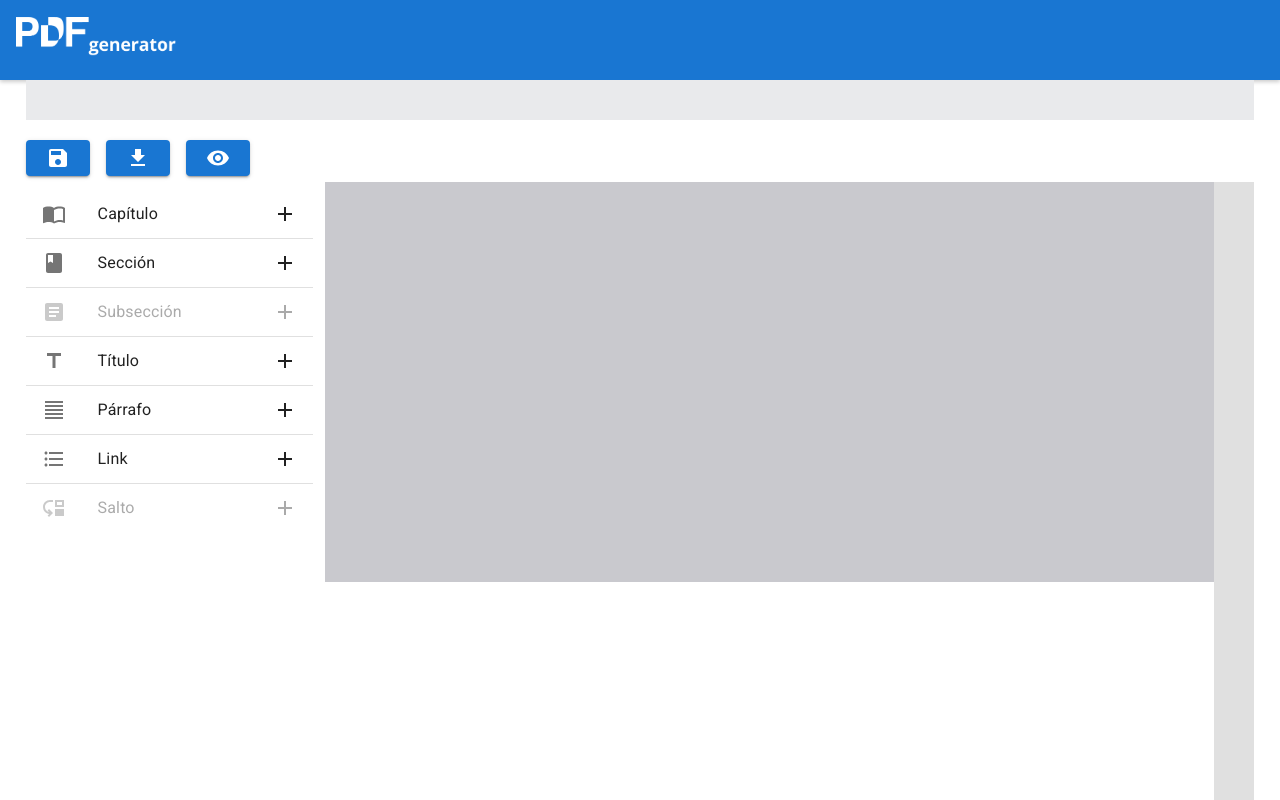
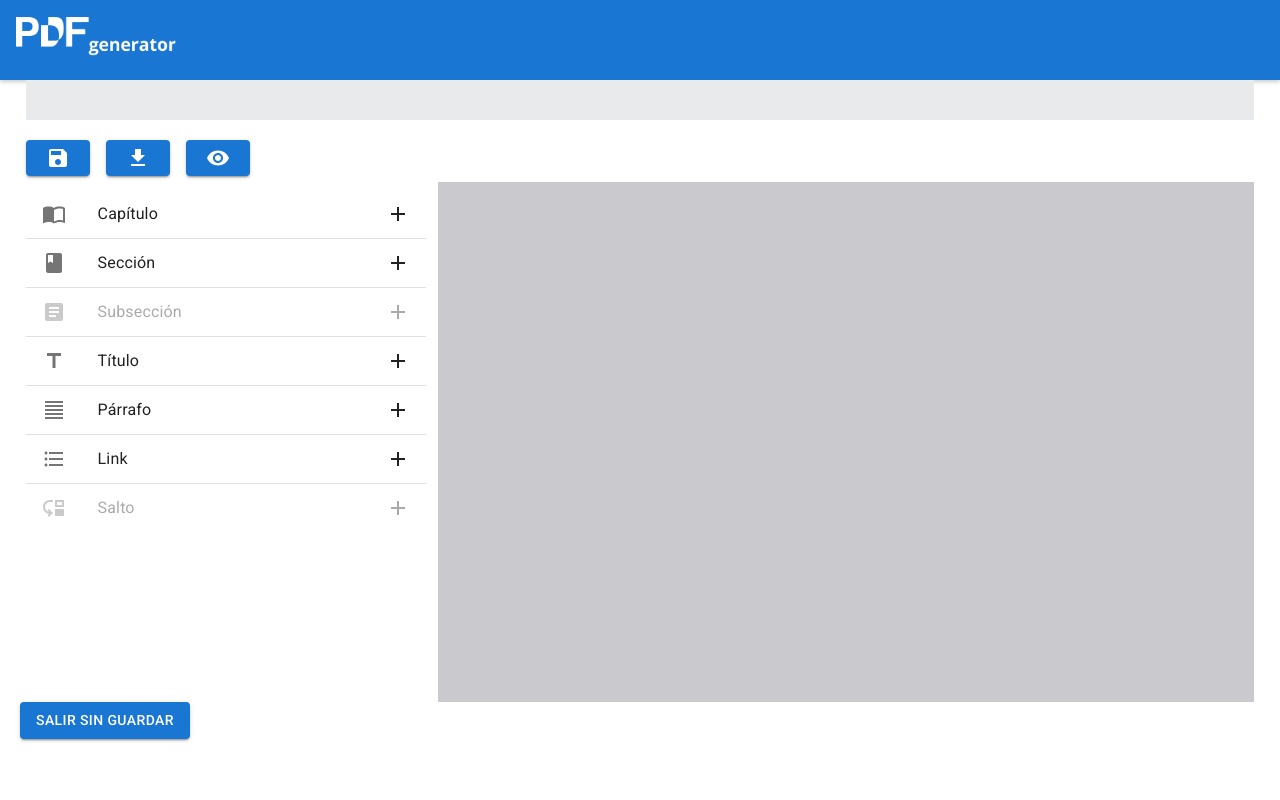
Before and after one commit to elenalope/pdf-generator-cohispania, a React (Vite) app in the folder client/: page /document/1 in a window 1280 px wide. Shown: the top 800 px of the page. Built offline with nearby package versions, Linux system fonts and the light colour scheme; what @react-pdf/renderer would draw is missing.

Commit message:
fix(document):hide gray background of PDF preview when it's not active

```diff
--- a/client/src/components/PreviewPdf/PreviewPdf.jsx
+++ b/client/src/components/PreviewPdf/PreviewPdf.jsx
@@ -9,8 +9,8 @@
         flexDirection: 'column',
         gap: '20px',
         backgroundColor: 'white',
-        width: '210mm',
-        height: '297mm',
+        width: '148mm',
+        height: '210mm',
     },
     body:{
         paddingTop: 35,
--- a/client/src/pages/document/MyDocument.css
+++ b/client/src/pages/document/MyDocument.css
@@ -24,8 +24,7 @@
 }
 
 .pdf-background {
-    height: 50vh;
-    width: 153vh;
+    width: 55vh;
     background-color: #C9C9CE;
     margin-left: 1%;
     flex-grow: 1;
@@ -50,8 +49,15 @@
 }
 
 .previewContainer {
-    height: 100vh;
+    height: 65vh;
     overflow-y: auto;
     background-color: #E0E0E0;
-    padding: 20px;
+    padding: 30px;
   }
+
+  .previewContainer.empty {
+    padding: 0;
+    height: 0;
+    overflow: hidden;
+    background-color: transparent;
+}
--- a/client/src/pages/document/MyDocument.jsx
+++ b/client/src/pages/document/MyDocument.jsx
@@ -404,7 +404,7 @@
 
           </div>
 
-          <div className='previewContainer'>
+          <div className={showPreview ? 'previewContainer' : 'previewContainer empty'}>
           {showPreview && <PreviewPdf config={config} data={data} />}
           </div>
 
```
